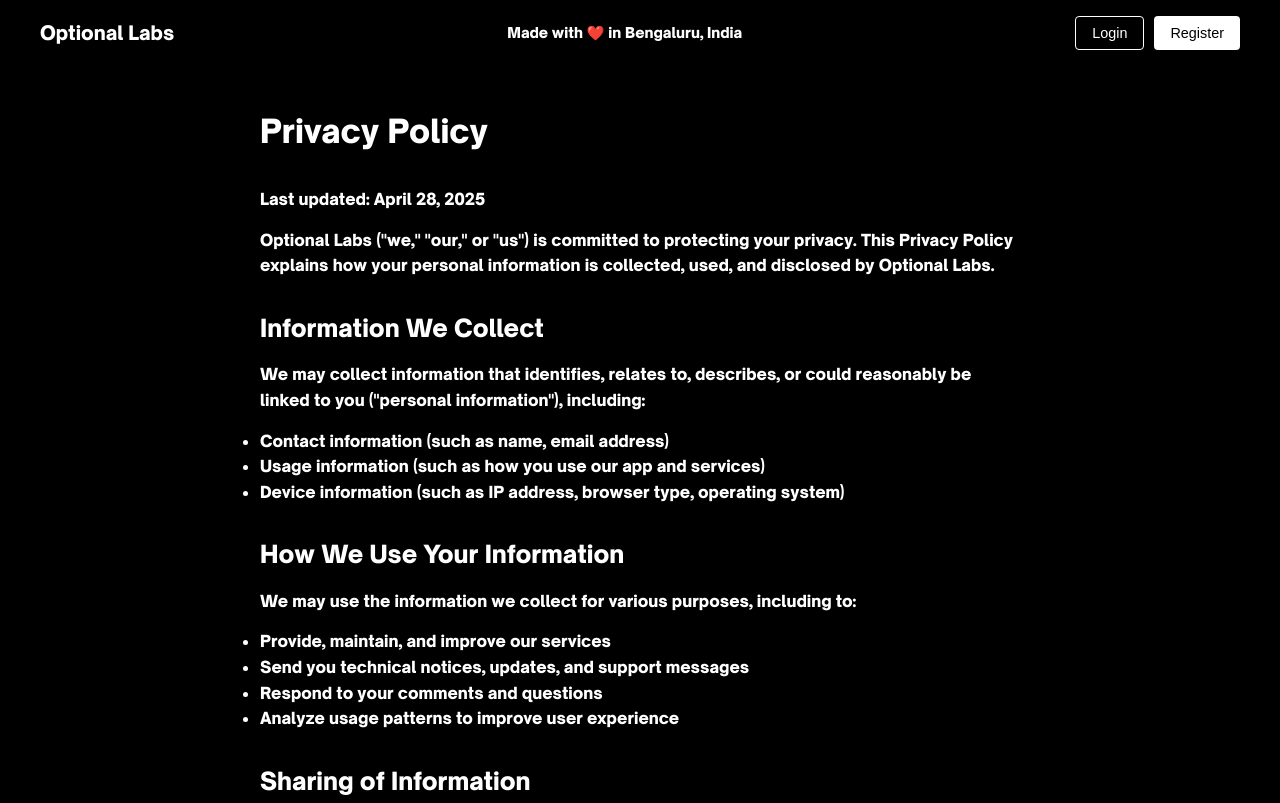
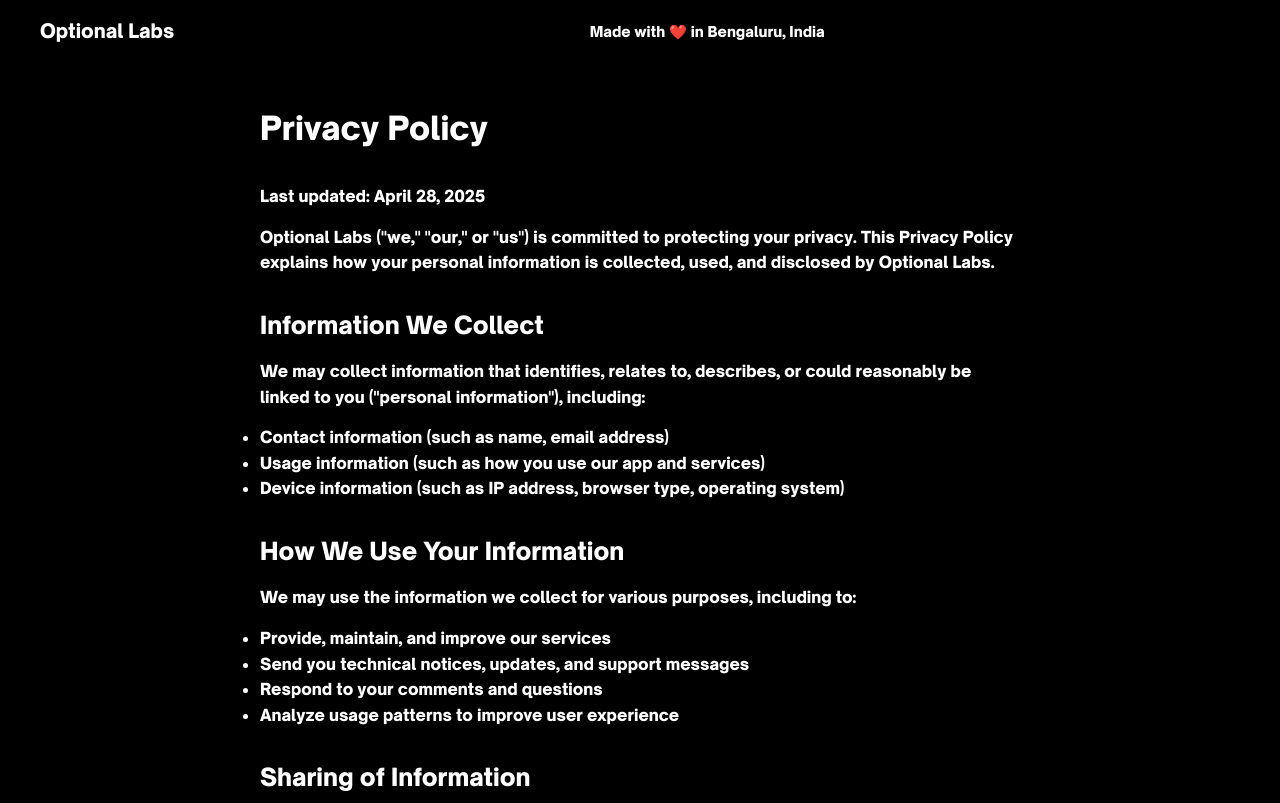
Before and after one commit to ckdash-git/Optional-Web, a plain HTML site: page Optional-Web/privacy-policy.html in a window 1280 px wide. Shown: the top 803 px of the page. Drawn offline with Linux system fonts and the light colour scheme.

Commit message:
Minor updates

```diff
--- a/Optional-Web/privacy-policy.html
+++ b/Optional-Web/privacy-policy.html
@@ -49,8 +49,6 @@
             <div class="logo">Optional Labs</div>
             <div class="navbar-center">Made with ❤️ in Bengaluru, India</div>
             <div class="navbar-right">
-                <button class="login-btn" title="Login to your account">Login</button>
-                <button class="register-btn" title="Create a new account">Register</button>
             </div>
         </div>
     </header>
```
